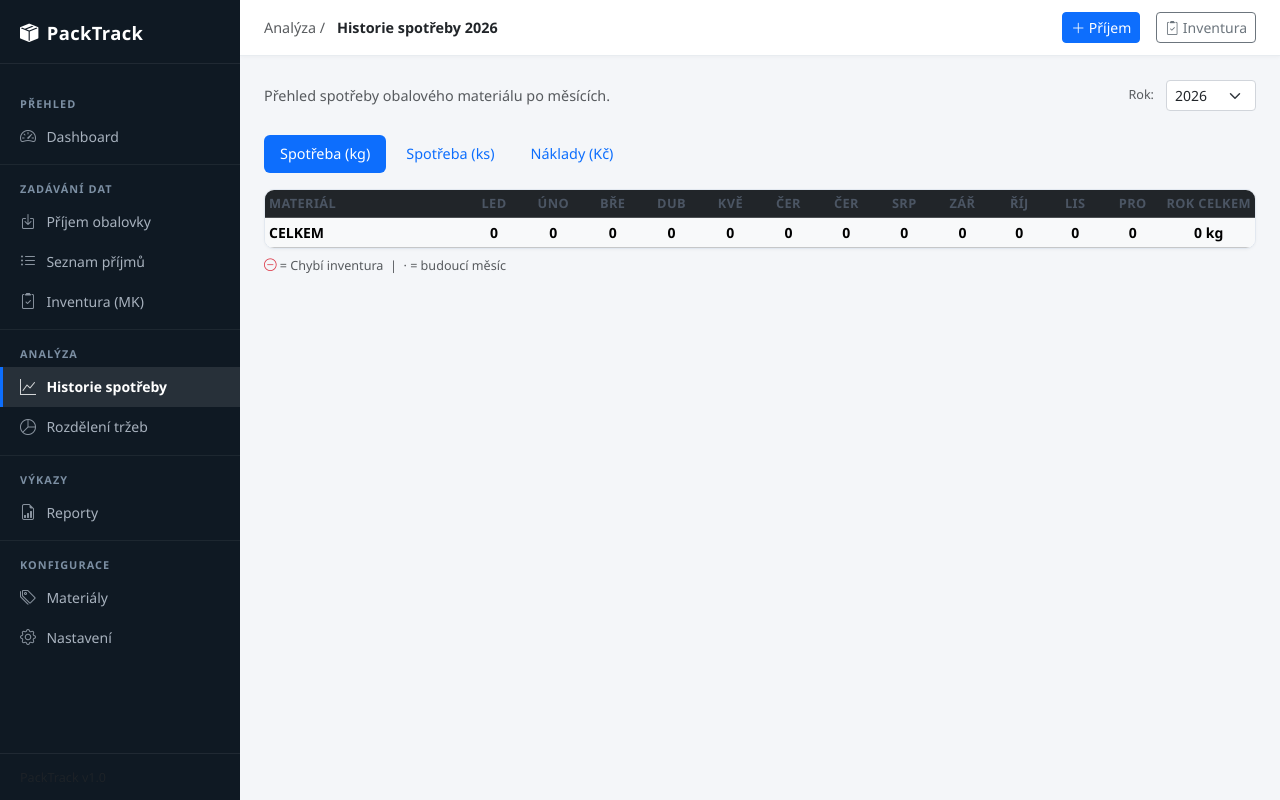
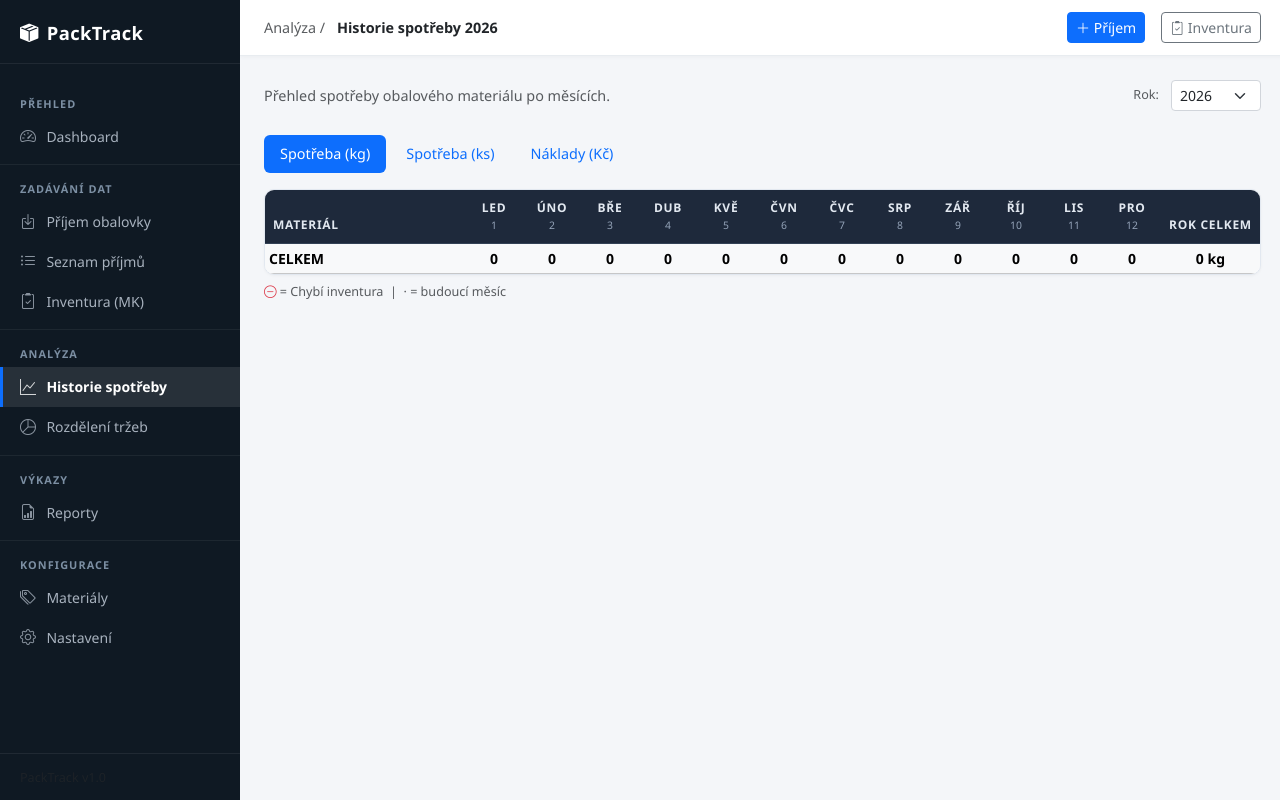
Before and after one commit to quadroczech/packtrack, a Flask app: page /history in a window 1280 px wide. Run offline with Flask 3, Linux system fonts and the light colour scheme; data that the repository does not hold is empty; some libraries are stand-ins or nearby versions.

Commit message:
Fix history table month headers invisible (CSS color conflict) and add month filter
Co-Authored-By: Claude Sonnet 4.6 <noreply@anthropic.com>

```diff
--- a/static/css/style.css
+++ b/static/css/style.css
@@ -252,6 +252,31 @@ body {
 .table { font-size: 0.875rem; }
 .table th { font-weight: 600; color: #4b5563; font-size: 0.8rem; text-transform: uppercase; letter-spacing: .03em; }
 
+/* History table – custom dark header */
+.history-thead th {
+  background: #1e293b;
+  color: #e2e8f0 !important;
+  font-size: 0.75rem;
+  font-weight: 700;
+  letter-spacing: .06em;
+  text-transform: uppercase;
+  padding: 0.6rem 0.5rem;
+  border-color: #334155;
+  white-space: nowrap;
+}
+.history-thead th.month-col {
+  min-width: 58px;
+  text-align: center;
+}
+.history-thead th.month-col .month-num {
+  display: block;
+  font-size: 0.65rem;
+  font-weight: 400;
+  color: #94a3b8;
+  letter-spacing: 0;
+  margin-top: 1px;
+}
+
 /* ── Badges ───────────────────────────────────────────────────────────────── */
 
 .badge { font-size: 0.75rem; font-weight: 500; }
--- a/templates/history.html
+++ b/templates/history.html
@@ -28,15 +28,17 @@
 <div class="card card-flat">
   <div class="table-responsive">
     <table class="table table-sm table-hover history-table mb-0">
-      <thead class="table-dark">
+      <thead class="history-thead">
         <tr>
           <th style="min-width:200px">Materiál</th>
+          {% set month_abbr = ["","Led","Úno","Bře","Dub","Kvě","Čvn","Čvc","Srp","Zář","Říj","Lis","Pro"] %}
           {% for m in col_months %}
-            <th class="text-center" style="width:75px">
-              {{ months_cz[m][:3] }}
+            <th class="month-col">
+              {{ month_abbr[m] }}
+              <span class="month-num">{{ m }}</span>
             </th>
           {% endfor %}
-          <th class="text-center" style="width:90px">Rok celkem</th>
+          <th class="text-center" style="min-width:90px">Rok celkem</th>
         </tr>
       </thead>
       <tbody>
```
